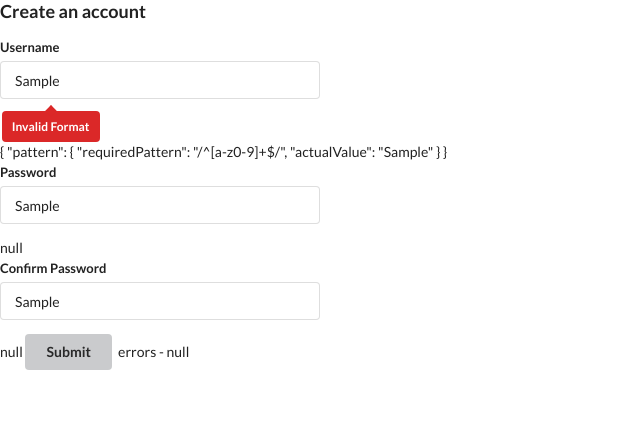
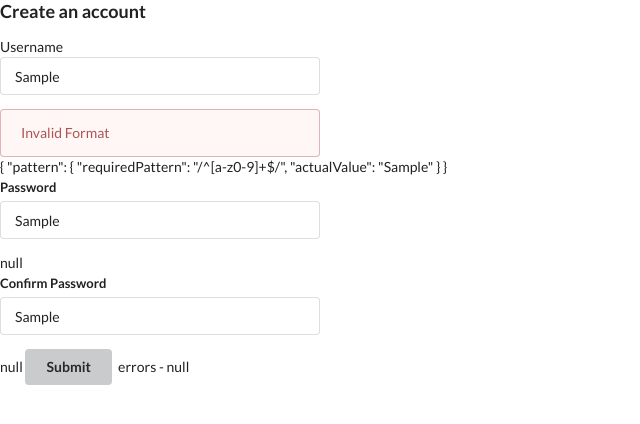
Before and after one commit to divishtk/EmailClient, an Angular app: page /sign-up in a window 1280 px wide. Both pictures are taken after typing "Sample", "Sample", "Sample" into the empty fields and a click on the button "Submit". Shown: the top 424 px of the page, without its empty margins (0-640 px from the left). Built offline with nearby package versions, Linux system fonts and the light colour scheme.

Commit message:
refactor(input): improve error handling logic and enhance template structure

```diff
--- a/src/app/shared/input/input.component.html
+++ b/src/app/shared/input/input.component.html
@@ -1,7 +1,8 @@
 <div class="four wide field">
+  <div class="ui form error">
     <label>{{ label }}</label>
     <input [formControl]="control" />
-  <div *ngIf="showErrors()" class="ui pointing red basis label">
+    <div *ngIf="showErrors()" class="ui error message">
       <p *ngIf="control.errors?.['required']">Value is required</p>
       <p *ngIf="control.errors?.['minlength']">
         Value you have enetered is
@@ -19,3 +20,4 @@
       </p>
     </div>
   </div>
+</div>
--- a/src/app/shared/input/input.component.ts
+++ b/src/app/shared/input/input.component.ts
@@ -14,9 +14,8 @@ export class InputComponent {
   @Input() label: string = '';
 
 
-  showErrors() {
-    const { dirty, touched, errors } = this.control;
-    return dirty && touched && errors;
+  showErrors(): boolean {
+    return this.control.invalid && (this.control.dirty || this.control.touched);
   }
 
 }
```
Lines whose indentation alone changed are shown as unchanged.
